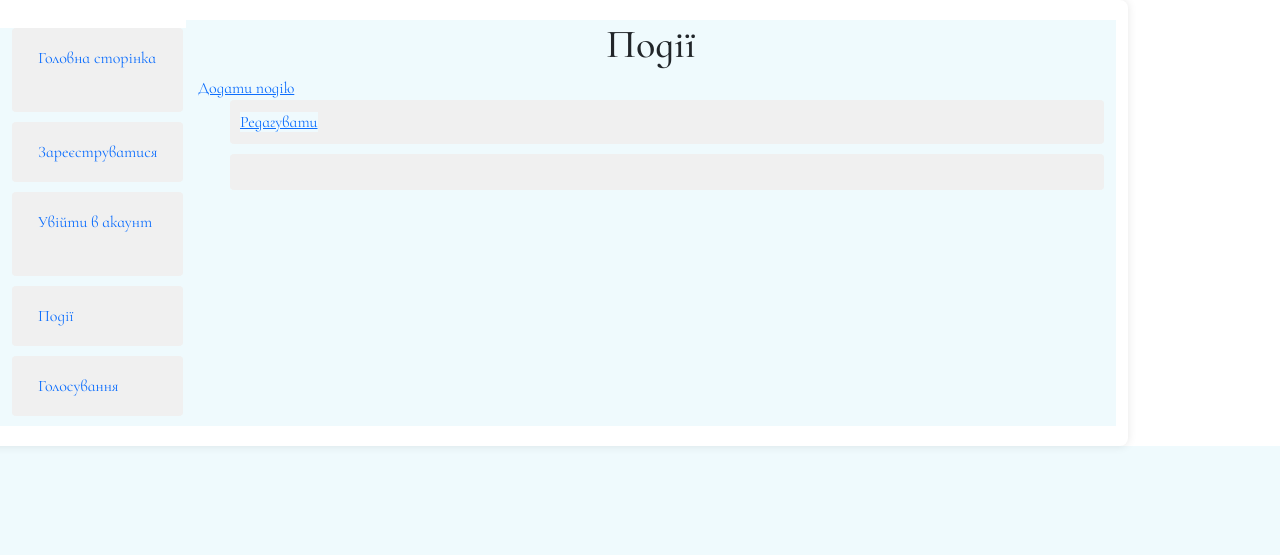
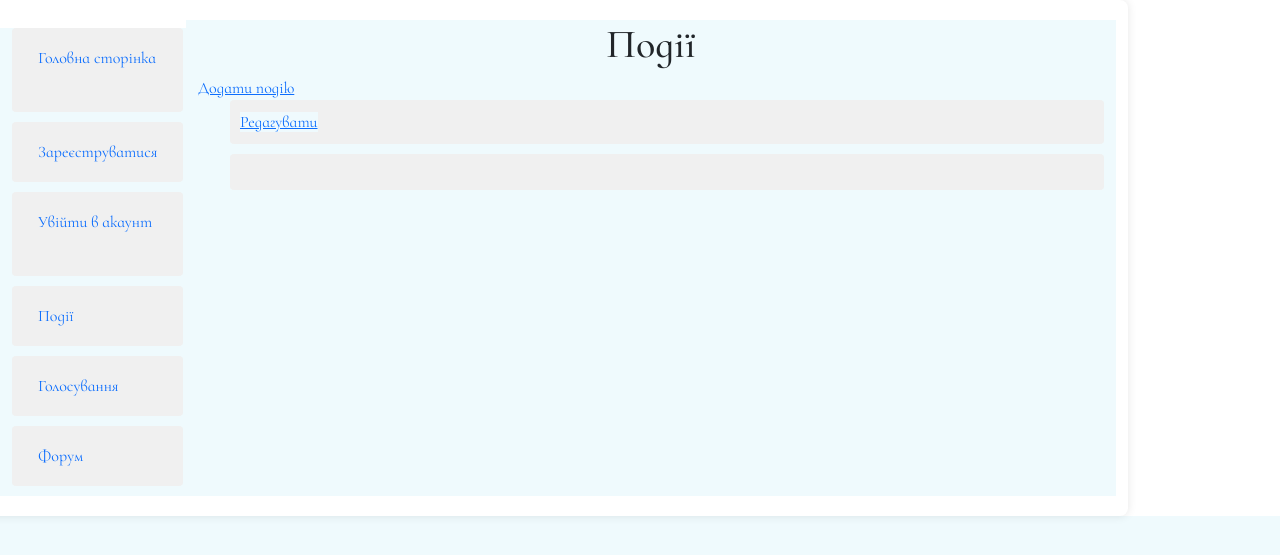
Before and after one commit to whisos/lesson_show, a Django app: template portal/templates/event/index.html in a window 1280 px wide. Shown: the top 555 px of the page. Run offline with Django 5.2, Linux system fonts and the light colour scheme; the template is opened without the code that fills it: most values are stand-ins (such as "Sample title", 1, 10 or a date in 2020).

Commit message:
Added forum to navigation

```diff
--- a/portal/templates/navbar.html
+++ b/portal/templates/navbar.html
@@ -24,5 +24,8 @@
     <li class="nav-item">
         <a href={% url 'voting_list' %} class="nav-link">Голосування</a>
     </li>
+    <li class="nav-item">
+        <a href={% url 'forum:themes_list' %} class="nav-link">Форум</a>
+    </li>
 </ul>
 </div>
```
